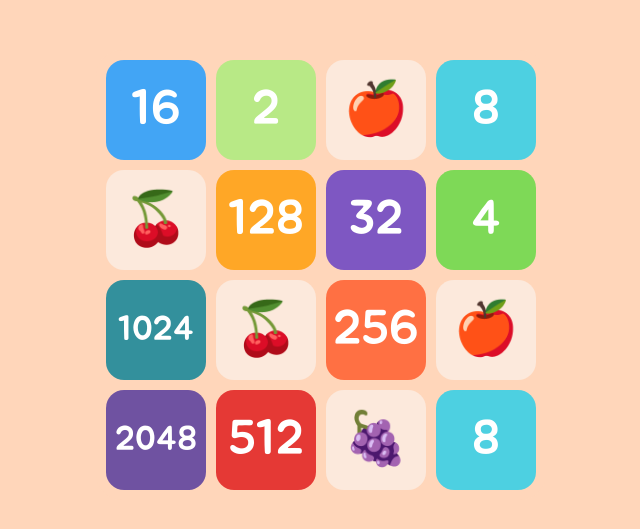
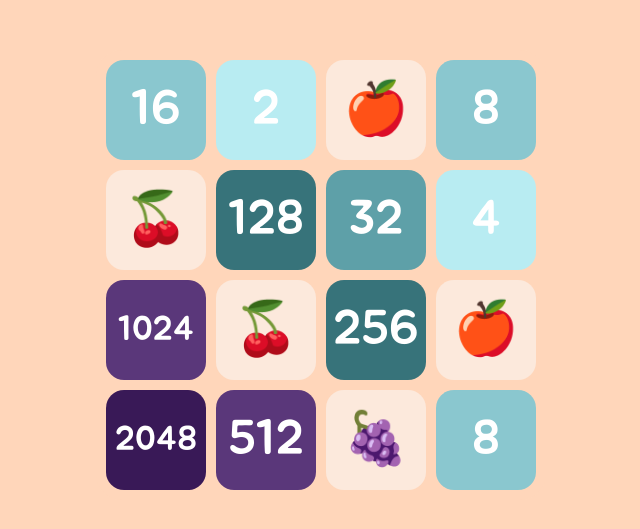
Before and after one commit to soosoohan/numnum, a plain HTML site: page numnumgrid.html in a window 1280 px wide. Shown: the part 125-654 px from the top of the page, without its empty margins (319-959 px from the left). Drawn offline with Linux system fonts and the light colour scheme.

Commit message:
Update numnumgrid.html

```diff
--- a/numnumgrid.html
+++ b/numnumgrid.html
@@ -59,17 +59,17 @@ const CONFIG = {
 
 /* 숫자별 칸 색 (원래 게임 색을 파스텔로) */
 const TILE = {
-  "2":    "#B8E986",
-  "4":    "#7ED957",
-  "8":    "#4DD0E1",
-  "16":   "#42A5F5",
-  "32":   "#7E57C2",
-  "64":   "#EC407A",
-  "128":  "#FFA726",
-  "256":  "#FF7043",
-  "512":  "#E53935",
-  "1024": "#33909c",
-  "2048": "#6f52a1"
+  "2":    "#b8ecf2",
+  "4":    "#b8ecf2",
+  "8":    "#8ac7cf",
+  "16":   "#8ac7cf",
+  "32":   "#5ea0a8",
+  "64":   "#5ea0a8",
+  "128":  "#37737a",
+  "256":  "#37737a",
+  "512":  "#5a377a",
+  "1024": "#5a377a",
+  "2048": "#391957"
 };
 
 
```
